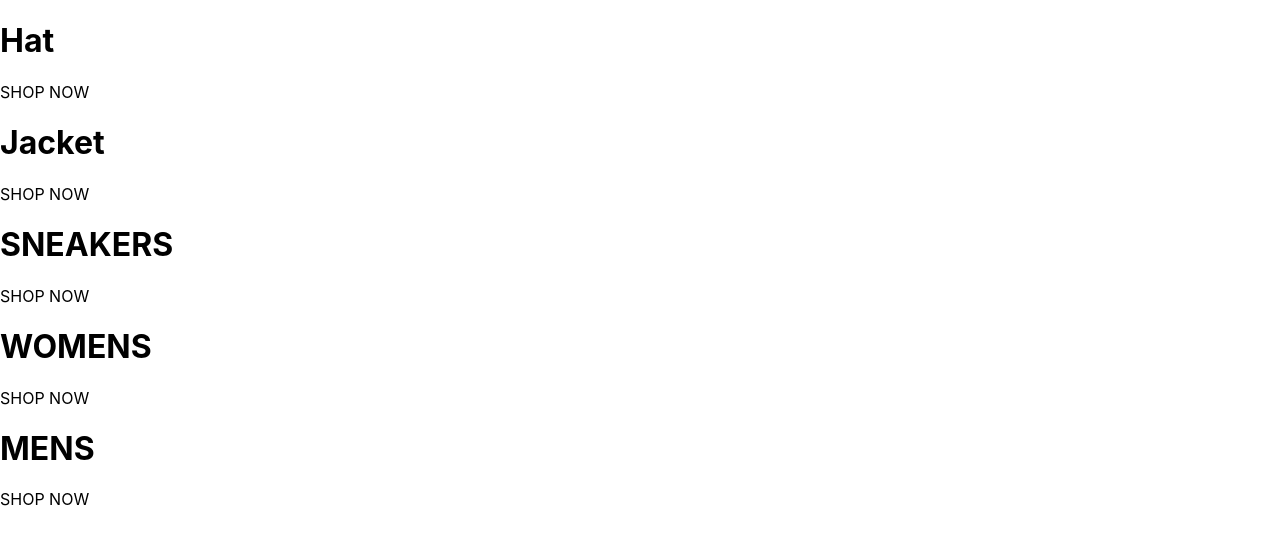
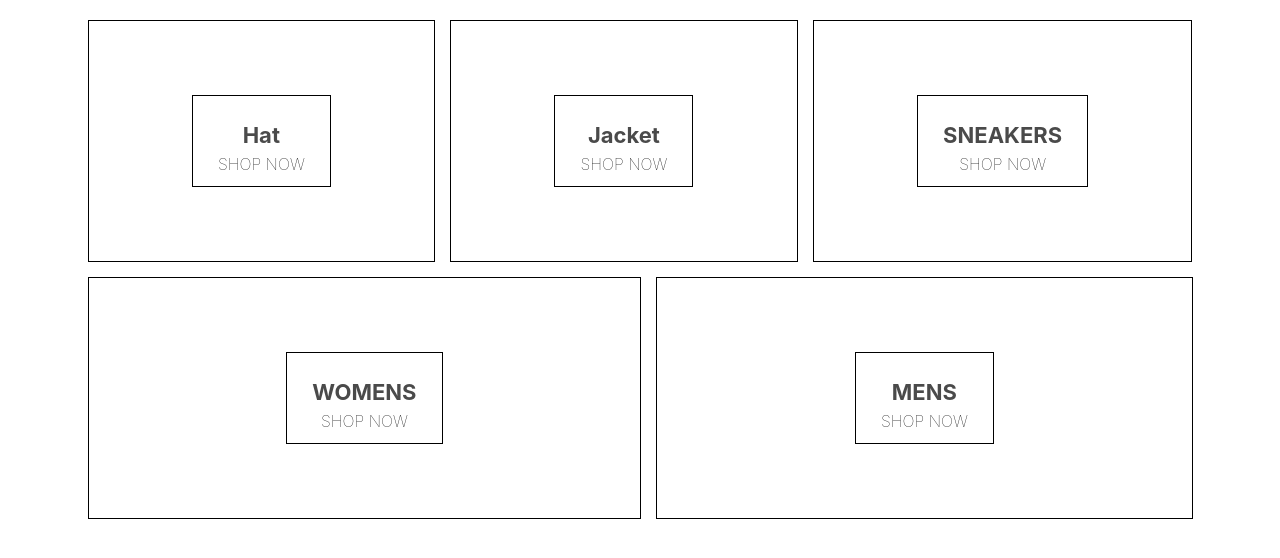
Before and after one commit to sebastienBellon/e-commerce-portfolio, a React (Create React App) app: page / in a window 1280 px wide. Shown: the top 558 px of the page. Built offline with nearby package versions, Linux system fonts and the light colour scheme.

Commit message:
add scss for homepage

```diff
--- a/src/homepage.component.jsx
+++ b/src/homepage.component.jsx
@@ -1,62 +1,46 @@
-import React from 'react'
+import React from "react";
 
+import "./homepage.styles.scss";
 
 const HomePage = () => (
-    <div>
-        <div className='homepage'>
-            <div className='directory-menu'>
-                <div className='menu-item'>
-                    <div className='content'>
-                        <h1 className='title'>Hat</h1>
-                        <span className='subtitle'>SHOP NOW</span>
-                    </div>
-                </div>
-            </div>
+  <div className="homepage">
+    <div className="directory-menu">
+      <div className="menu-item">
+        <div className="content">
+          <h1 className="title">Hat</h1>
+          <span className="subtitle">SHOP NOW</span>
         </div>
-        <div className='homepage'>
-            <div className='directory-menu'>
-                <div className='menu-item'>
-                    <div className='content'>
-                        <h1 className='title'>Jacket</h1>
-                        <span className='subtitle'>SHOP NOW</span>
-                    </div>
-                </div>
-            </div>
+      </div>
+
+      <div className="menu-item">
+        <div className="content">
+          <h1 className="title">Jacket</h1>
+          <span className="subtitle">SHOP NOW</span>
         </div>
+      </div>
 
-        <div className='homepage'>
-            <div className='directory-menu'>
-                <div className='menu-item'>
-                    <div className='content'>
-                        <h1 className='title'>SNEAKERS</h1>
-                        <span className='subtitle'>SHOP NOW</span>
-                    </div>
-                </div>
-            </div>
+      <div className="menu-item">
+        <div className="content">
+          <h1 className="title">SNEAKERS</h1>
+          <span className="subtitle">SHOP NOW</span>
         </div>
+      </div>
 
-        <div className='homepage'>
-            <div className='directory-menu'>
-                <div className='menu-item'>
-                    <div className='content'>
-                        <h1 className='title'>WOMENS</h1>
-                        <span className='subtitle'>SHOP NOW</span>
-                    </div>
-                </div>
-            </div>
+      <div className="menu-item">
+        <div className="content">
+          <h1 className="title">WOMENS</h1>
+          <span className="subtitle">SHOP NOW</span>
         </div>
+      </div>
 
-        <div className='homepage'>
-            <div className='directory-menu'>
-                <div className='menu-item'>
-                    <div className='content'>
-                        <h1 className='title'>MENS</h1>
-                        <span className='subtitle'>SHOP NOW</span>
-                    </div>
-                </div>
-            </div>
+      <div className="menu-item">
+        <div className="content">
+          <h1 className="title">MENS</h1>
+          <span className="subtitle">SHOP NOW</span>
         </div>
+      </div>
     </div>
+  </div>
 );
 
 export default HomePage;
--- /dev/null
+++ b/src/homepage.styles.scss
@@ -0,0 +1,54 @@
+.homepage {
+  display: flex;
+  flex-direction: column;
+  align-items: center;
+  padding: 20px 80px;
+}
+
+.directory-menu {
+  width: 100%;
+  display: flex;
+  flex-wrap: wrap;
+  justify-content: space-between;
+}
+
+.menu-item {
+  min-width: 30%;
+  height: 240px;
+  flex: 1 1 auto;
+  display: flex;
+  align-items: center;
+  justify-content: center;
+  border: 1px solid black;
+  margin: 0 7.5px 15px;
+
+  &:first-child {
+    margin-right: 7.5px;
+  }
+
+  &:last-child {
+    margin-left: 7.5px;
+  }
+
+  .content {
+    height: 90px;
+    padding: 0 25px;
+    display: flex;
+    flex-direction: column;
+    align-items: center;
+    justify-content: center;
+    border: 1px solid black;
+
+    .title {
+      font-weight: bold;
+      margin-bottom: 6px;
+      font-size: 22px;
+      color: #4a4a4a;
+    }
+
+    .subtitle {
+      font-weight: lighter;
+      font-size: 16px;
+    }
+  }
+}
```
